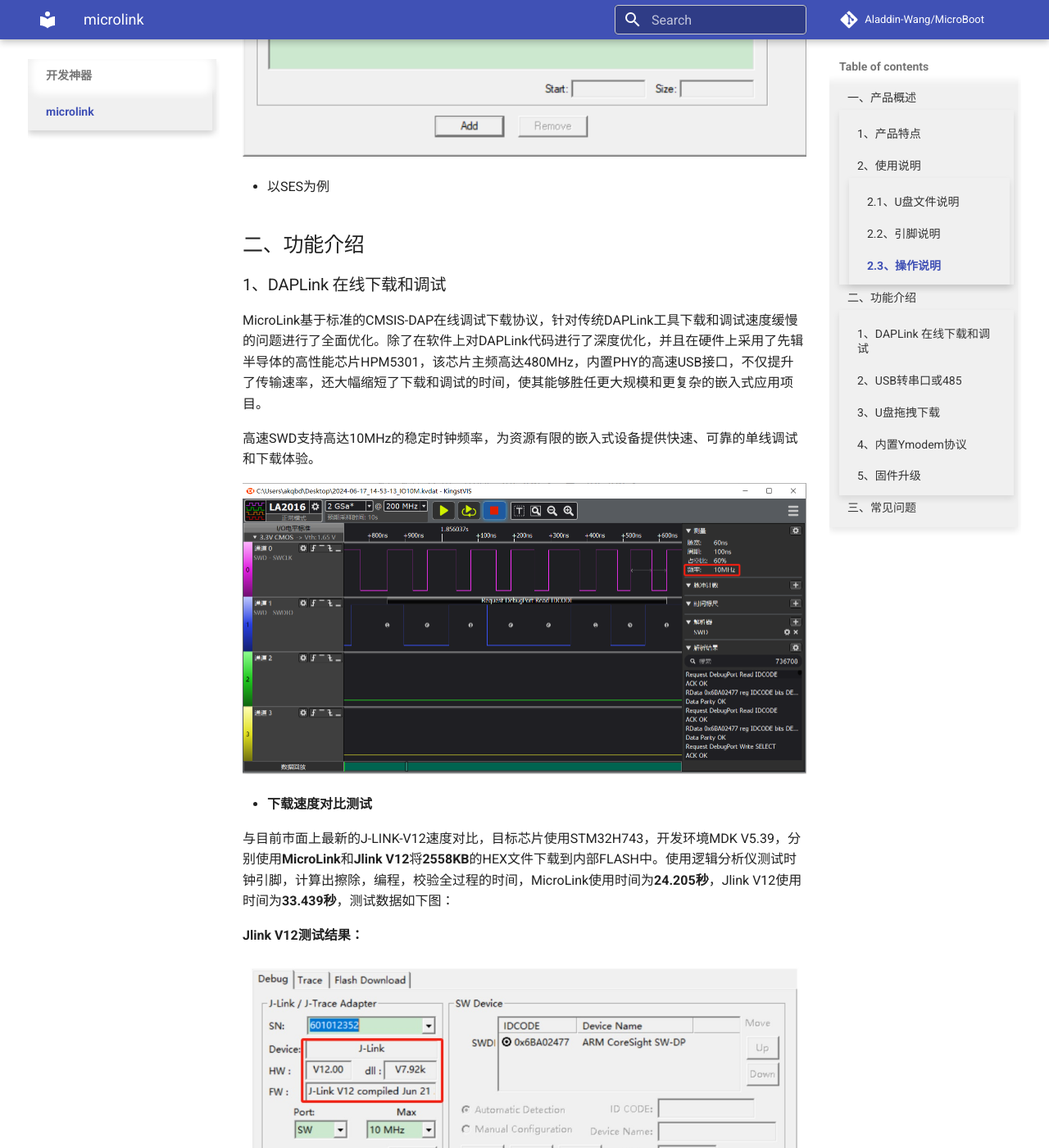
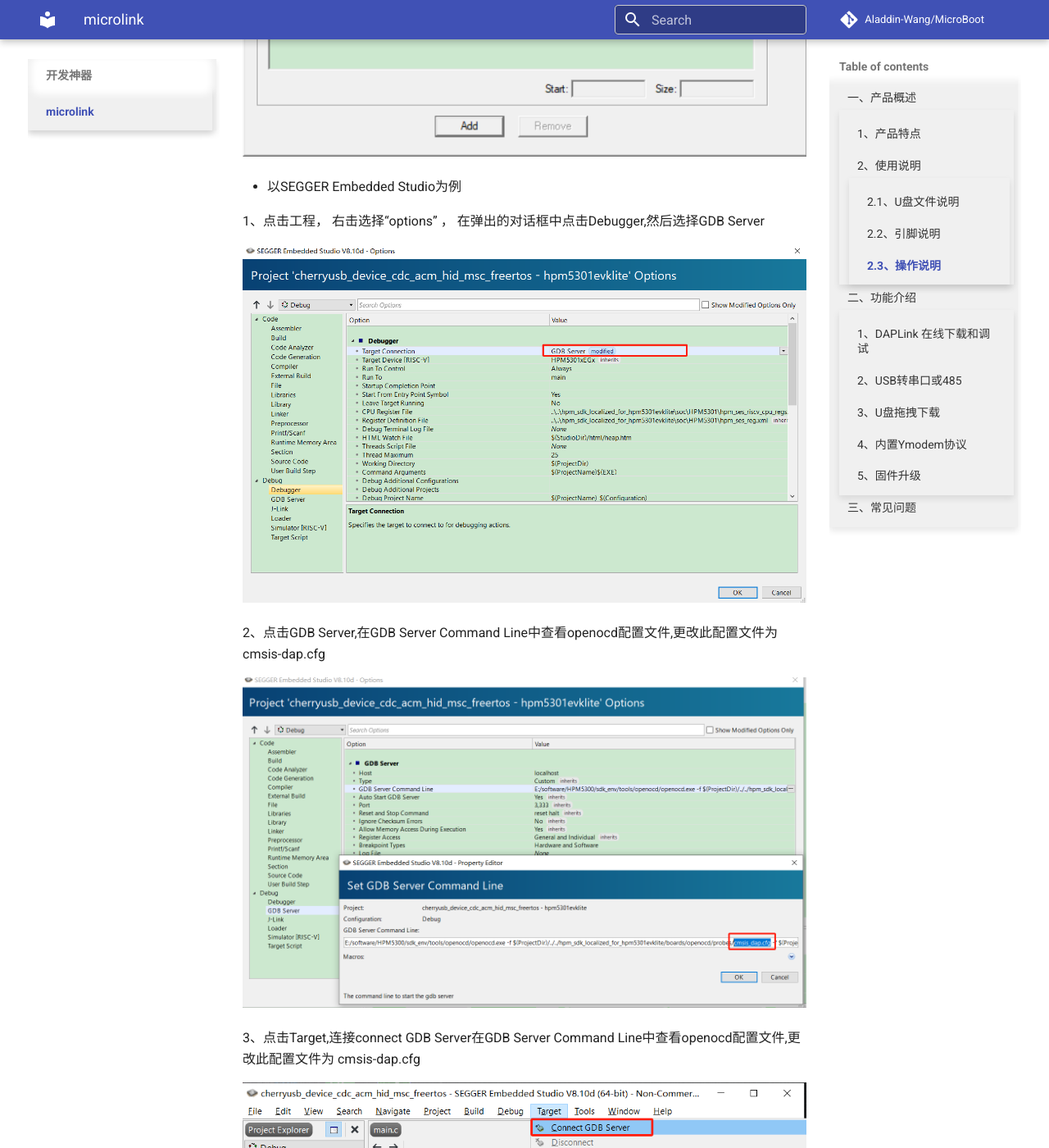
Before and after one commit to Aladdin-Wang/MicroBoot, an MkDocs documentation site: the page built from docs/tools/microlink/microlink.md, in a window 1280 px wide and 1400 px high, scrolled down 3013 px. Shown: the whole window at 82% size. Built offline with MkDocs 1.6.1 and Material for MkDocs 9.7.7, drawn with Linux system fonts in a browser that asks for light colours; comment, search, counter and statistics services are not loaded.

Commit message:
添加SES操作说明

```diff
--- a/docs/tools/microlink/microlink.md
+++ b/docs/tools/microlink/microlink.md
@@ -66,9 +66,19 @@
 
 ![](../../images/microlink/XZSF.jpg)
 
-- 以SES为例
+- 以SEGGER Embedded Studio为例
 
+1、点击工程， 右击选择“options” ， 在弹出的对话框中点击Debugger,然后选择GDB Server
 
+![](../../images/microlink/SES1.jpg)
+
+2、点击GDB Server,在GDB Server Command Line中查看openocd配置文件,更改此配置文件为 cmsis-dap.cfg
+
+![](../../images/microlink/SES2.jpg)
+
+3、点击Target,连接connect GDB Server在GDB Server Command Line中查看openocd配置文件,更改此配置文件为 cmsis-dap.cfg
+
+![](../../images/microlink/SES3.jpg)
 
 ## 二、功能介绍
 
```
Also changed, not shown: docs/images/microlink/SES1.jpg (added), docs/images/microlink/SES2.jpg (added), docs/images/microlink/SES3.jpg (added).
